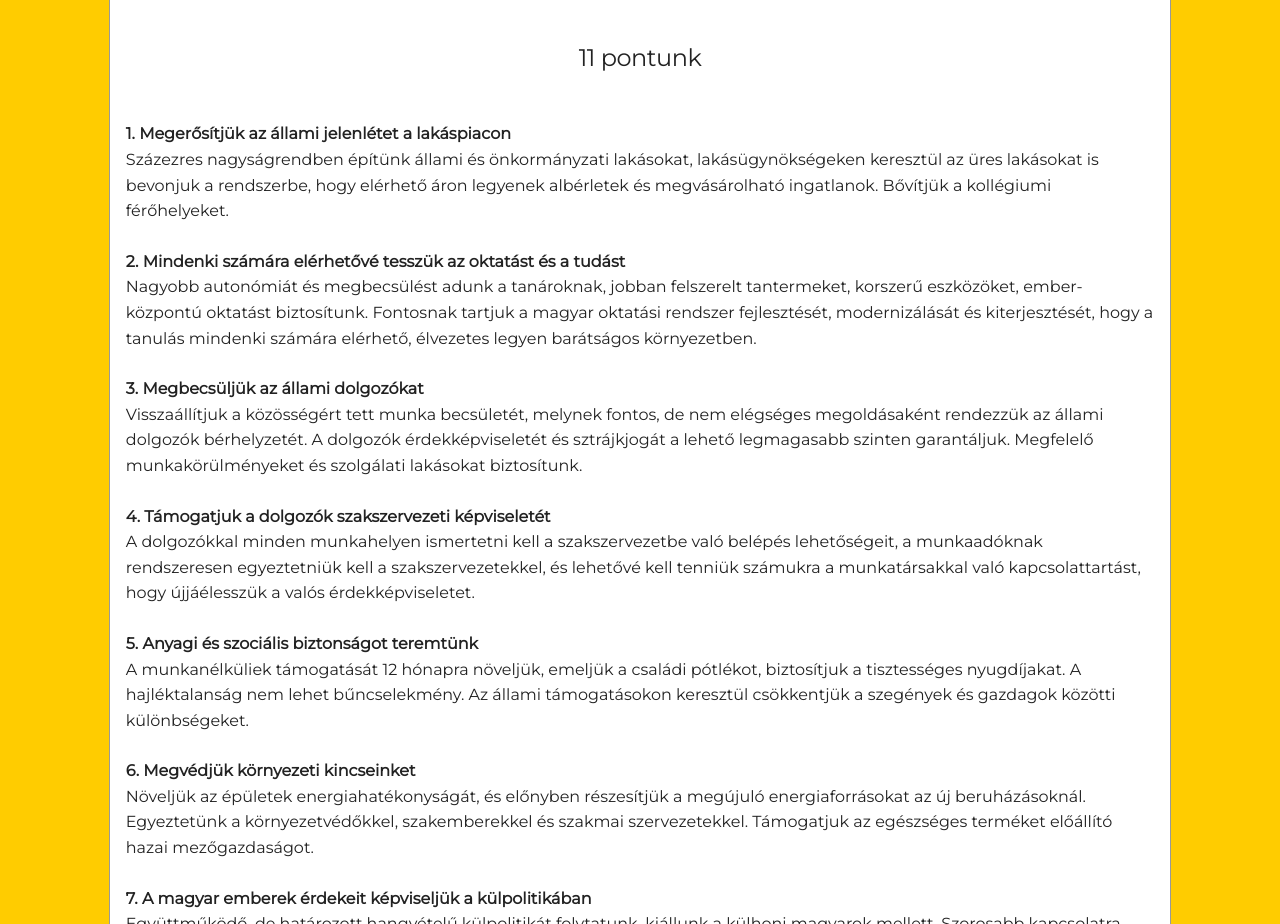
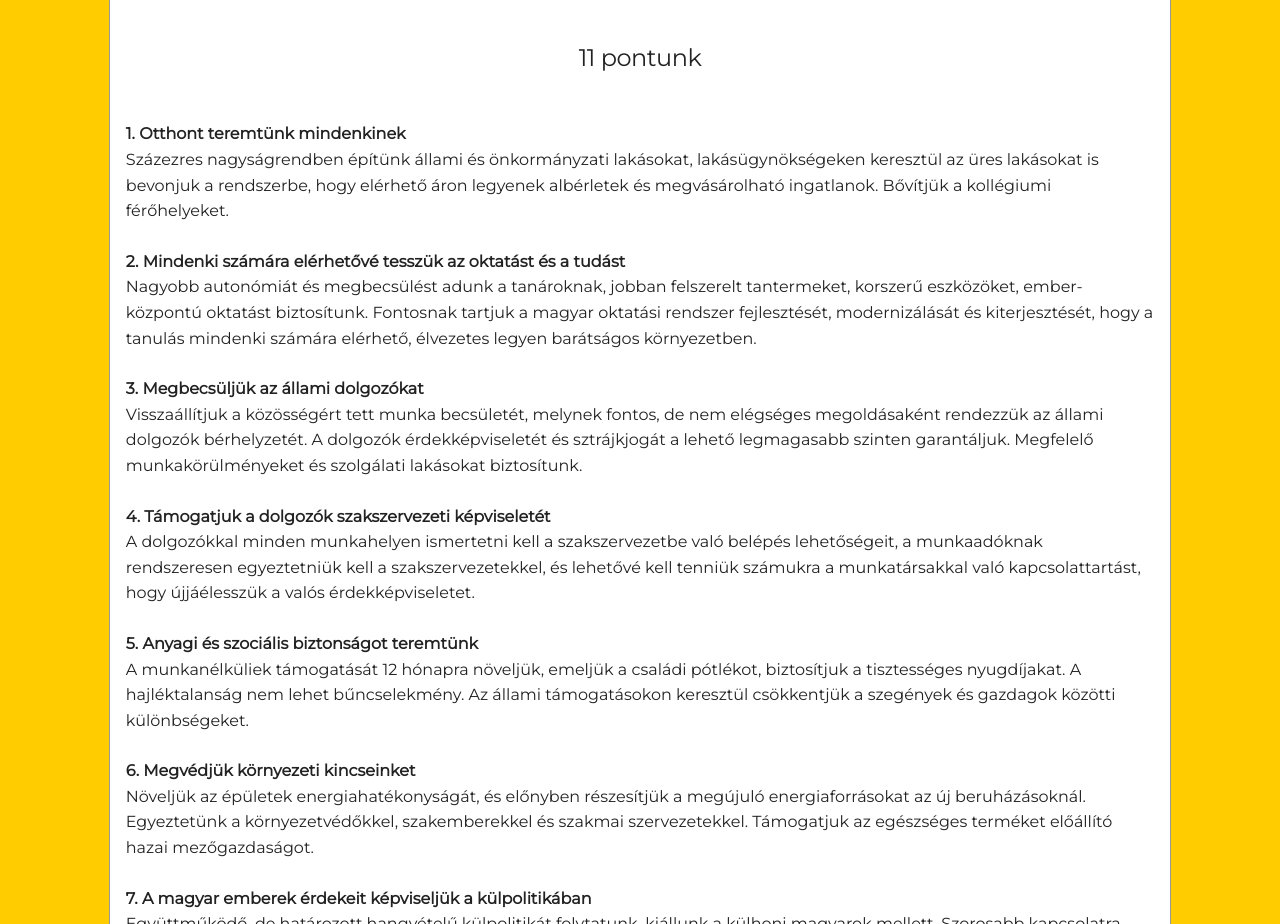
Before and after one commit to doczipeter/alternativapart.hu, a plain HTML site: page program/index.html in a window 1280 px wide. Shown: the part 880-1804 px from the top of the page. Drawn offline with Linux system fonts and the light colour scheme.

Commit message:
edit 1. pont

```diff
--- a/program/index.html
+++ b/program/index.html
@@ -46,7 +46,7 @@
 
         <br />
 
-        <p><b>1. Megerősítjük az állami jelenlétet a lakáspiacon</b><br />
+        <p><b>1. Otthont teremtünk mindenkinek</b><br />
         Százezres nagyságrendben építünk állami és önkormányzati lakásokat, lakásügynökségeken keresztül az üres lakásokat is bevonjuk a rendszerbe, hogy elérhető áron legyenek albérletek és megvásárolható ingatlanok. Bővítjük a kollégiumi férőhelyeket.</p>
 
         <p><b>2. Mindenki számára elérhetővé tesszük az oktatást és a tudást</b><br />
```
Also changed, not shown: 1 other file.
